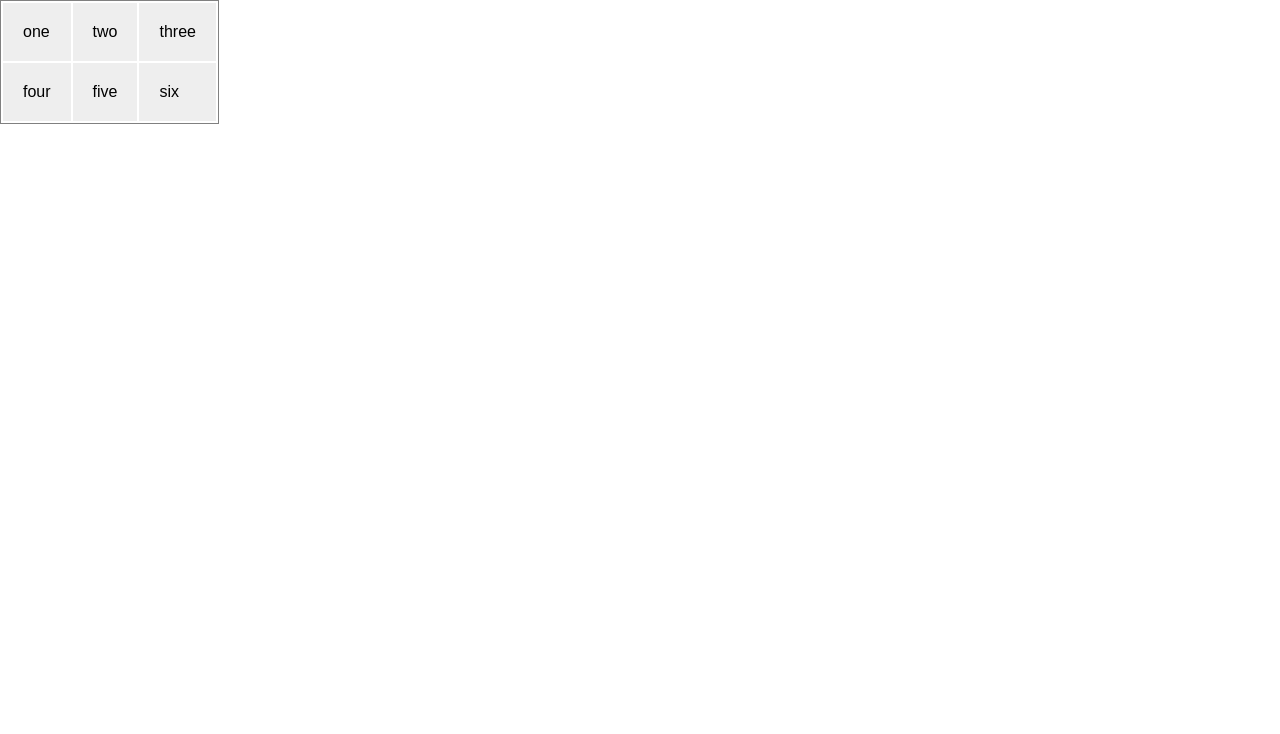
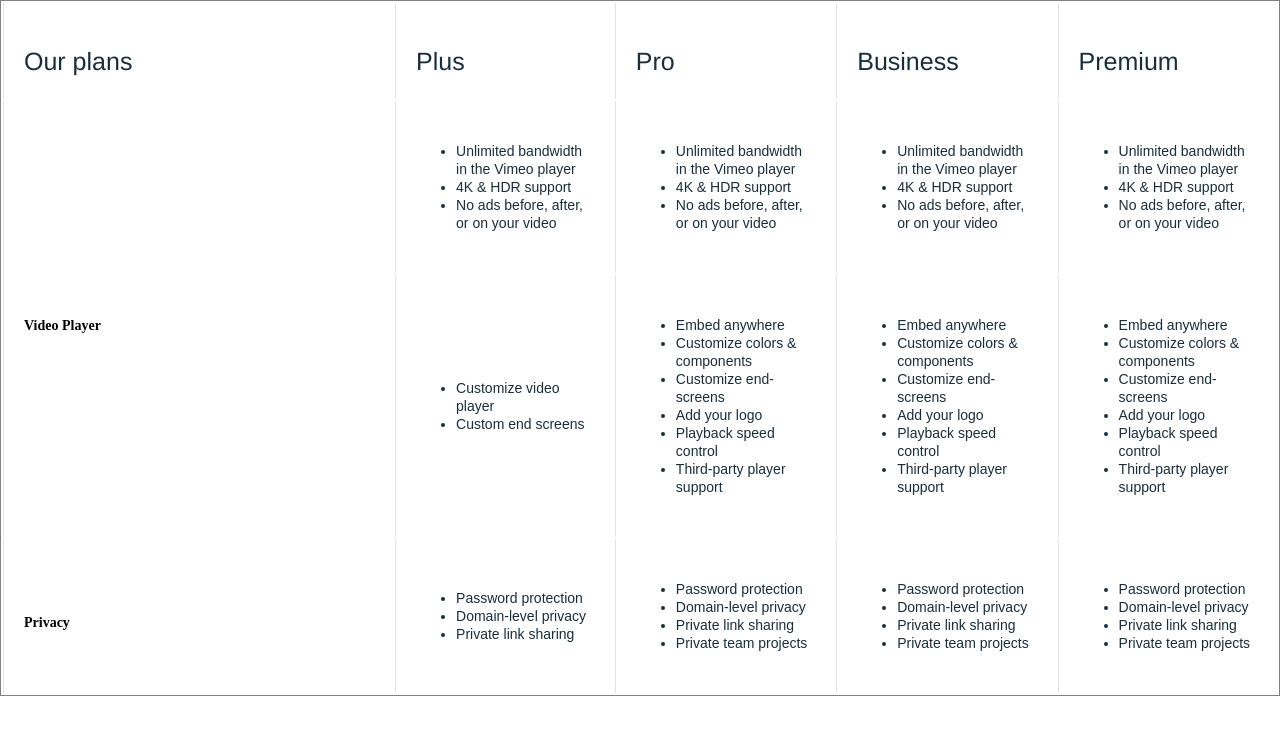
Before and after one commit to eric-smiling/arrangeable-table, a React (Create React App) app in the folder table-app/: page / in a window 1280 px wide. Shown: the top 734 px of the page. Built offline with nearby package versions, Linux system fonts and the light colour scheme.

Commit message:
More table development.

```diff
--- a/table-app/src/table/Cell.jsx
+++ b/table-app/src/components/Cell.jsx
@@ -2,7 +2,9 @@
 import styled from 'styled-components';
 
 const Cell = styled.td`
-  padding: 20px;
+    border-left: 1px solid rgb(223, 227, 229);
+    padding: 25px 20px;
+    width: 190px;
 `;
 
 export default Cell;
--- /dev/null
+++ b/table-app/src/components/HeaderCell.jsx
@@ -0,0 +1,11 @@
+import React from 'react';
+import styled from 'styled-components';
+
+const HeaderCell = styled.th`
+    border-left: 1px solid rgb(223, 227, 229);
+    padding: 25px 20px;
+    width: 400px;
+    text-align: left;
+`;
+
+export default HeaderCell;
--- /dev/null
+++ b/table-app/src/components/Headline.jsx
@@ -0,0 +1,13 @@
+import React from 'react';
+import styled from 'styled-components';
+
+const Headline = styled.h2`
+    color: rgb(26, 46, 58);
+    line-height: 25px;
+    font-size: 25px;
+    font-weight: normal;
+    margin-bottom: 0px;
+    font-family: "Helvetica Neue", Helvetica, Arial, sans-serif;
+`;
+
+export default Headline;
--- /dev/null
+++ b/table-app/src/components/NestedRow.jsx
@@ -0,0 +1,28 @@
+import React from 'react';
+import styled from 'styled-components';
+
+const FirstRow = styled.tr`
+  &:hover,
+  &:hover + tr {
+    background: #eee;
+  }
+`;
+const Row = styled.tr`
+`;
+
+const NestedRow = ({children, isFirst}) => {
+  if (isFirst) {
+    return (
+      <FirstRow>
+        {children}
+      </FirstRow>
+    );
+  }
+  return (
+    <Row>
+      {children}
+    </Row>
+  );
+}
+
+export default NestedRow;
--- /dev/null
+++ b/table-app/src/components/NestedRows.jsx
@@ -0,0 +1,40 @@
+import React from 'react';
+import styled from 'styled-components';
+
+import HeaderCell from './HeaderCell';
+
+const NestedRows = ({children, header}) => {
+
+  const rows = React.Children
+    .toArray(children)
+    .filter(child => child.type.name === 'NestedRow');
+
+  const headerCell = (
+    <HeaderCell
+      rowSpan={rows.length}
+    >
+      {header}
+    </HeaderCell>
+  );
+
+  const firstRow = rows.shift();
+
+  const firstRowWithHeader = React.cloneElement(
+    firstRow,
+    {
+      isFirst:true,
+      ...firstRow.props,
+    },
+    [headerCell].concat(React.Children.toArray(firstRow.props.children))
+  );
+
+  return (
+    <React.Fragment>
+      {firstRowWithHeader}
+      {rows}
+    </React.Fragment>
+  );
+}
+
+
+export default NestedRows;
--- a/table-app/src/table/Row.jsx
+++ b/table-app/src/components/Row.jsx
@@ -2,7 +2,9 @@
 import styled from 'styled-components';
 
 const Row = styled.tr`
-  background: #eee;
+  &:hover {
+    background: #eee;
+  }
 `;
 
 export default Row;
--- /dev/null
+++ b/table-app/src/components/SubHeadline.jsx
@@ -0,0 +1,13 @@
+import React from 'react';
+import styled from 'styled-components';
+
+const SubHeadline = styled.h3`
+    line-height: 24px;
+    font-size: 14px;
+    font-family: HelveticaNeue-Bold;
+    margin-bottom: 0px;
+    font-weight: bold;
+    white-space: nowrap;
+`;
+
+export default SubHeadline;
--- /dev/null
+++ b/table-app/src/components/Table.jsx
@@ -0,0 +1,20 @@
+import React from 'react';
+import styled from 'styled-components';
+
+const Table = styled.table`
+  border: 1px solid gray;
+  width: 100%;
+`;
+
+const TableBody = styled.tbody`
+`;
+
+const TableComponent = ({children}) => (
+  <Table>
+    <TableBody>
+      {children}
+    </TableBody>
+  </Table>
+);
+
+export default TableComponent;
--- /dev/null
+++ b/table-app/src/components/TextList.jsx
@@ -0,0 +1,27 @@
+import React from 'react';
+import styled from 'styled-components';
+
+const List = styled.ul`
+`;
+
+const Item = styled.li`
+    color: rgb(26, 46, 58);
+    font-size: 14px;
+    line-height: 18px;
+`;
+
+const TextList = ({items}) => (
+  <List>
+    {
+      items.map((item, i) => (
+        <Item
+          key={`text-list-${i}`}
+        >
+          {item}
+        </Item>
+      ))
+    }
+  </List>
+);
+
+export default TextList;
--- a/table-app/src/content/Plans.jsx
+++ b/table-app/src/content/Plans.jsx
@@ -1,34 +1,175 @@
 import React from 'react';
 import styled from 'styled-components';
 
-import Table from '../table/Table';
-import Row from '../table/Row';
-import Cell from '../table/Cell';
+// table
+import Table from '../components/Table';
+import Row from '../components/Row';
+import NestedRows from '../components/NestedRows';
+import NestedRow from '../components/NestedRow';
+import Cell from '../components/Cell';
+import HeaderCell from '../components/HeaderCell';
+
+// not table
+import Headline from '../components/Headline';
+import SubHeadline from '../components/SubHeadline';
+import TextList from '../components/TextList';
+
 
 const Plans = (props) => {
 
   return (
     <Table>
       <Row>
+        <HeaderCell>
+          <Headline>Our plans</Headline>
+        </HeaderCell>
         <Cell>
-          one
+          <Headline>Plus</Headline>
         </Cell>
         <Cell>
-          two
+          <Headline>Pro</Headline>
         </Cell>
         <Cell>
-          three
+          <Headline>Business</Headline>
+        </Cell>
+        <Cell>
+          <Headline>Premium</Headline>
         </Cell>
       </Row>
+
+      <NestedRows
+        header={
+          <SubHeadline>Video Player</SubHeadline>
+        }
+      >
+        <NestedRow>
+          <Cell>
+            <TextList
+              items={[
+                'Unlimited bandwidth in the Vimeo player',
+                '4K & HDR support',
+                'No ads before, after, or on your video',
+              ]}
+            />
+          </Cell>
+          <Cell>
+            <TextList
+              items={[
+                'Unlimited bandwidth in the Vimeo player',
+                '4K & HDR support',
+                'No ads before, after, or on your video',
+              ]}
+            />
+          </Cell>
+          <Cell>
+            <TextList
+              items={[
+                'Unlimited bandwidth in the Vimeo player',
+                '4K & HDR support',
+                'No ads before, after, or on your video',
+              ]}
+            />
+          </Cell>
+          <Cell>
+            <TextList
+              items={[
+                'Unlimited bandwidth in the Vimeo player',
+                '4K & HDR support',
+                'No ads before, after, or on your video',
+              ]}
+            />
+          </Cell>
+        </NestedRow>
+        <NestedRow>
+          <Cell>
+            <TextList
+              items={[
+                'Customize video player',
+                'Custom end screens',
+              ]}
+            />
+          </Cell>
+          <Cell>
+            <TextList
+              items={[
+                'Embed anywhere',
+                'Customize colors & components',
+                'Customize end-screens',
+                'Add your logo',
+                'Playback speed control',
+                'Third-party player support',
+              ]}
+            />
+          </Cell>
+          <Cell>
+            <TextList
+              items={[
+                'Embed anywhere',
+                'Customize colors & components',
+                'Customize end-screens',
+                'Add your logo',
+                'Playback speed control',
+                'Third-party player support',
+              ]}
+            />
+          </Cell>
+          <Cell>
+            <TextList
+              items={[
+                'Embed anywhere',
+                'Customize colors & components',
+                'Customize end-screens',
+                'Add your logo',
+                'Playback speed control',
+                'Third-party player support',
+              ]}
+            />
+          </Cell>
+        </NestedRow>
+      </NestedRows>
+
       <Row>
+        <HeaderCell>
+          <SubHeadline>Privacy</SubHeadline>
+        </HeaderCell>
         <Cell>
-          four
+          <TextList
+            items={[
+              'Password protection',
+              'Domain-level privacy',
+              'Private link sharing',
+            ]}
+          />
         </Cell>
         <Cell>
-          five
+          <TextList
+            items={[
+              'Password protection',
+              'Domain-level privacy',
+              'Private link sharing',
+              'Private team projects',
+            ]}
+          />
         </Cell>
         <Cell>
-          six
+          <TextList
+            items={[
+              'Password protection',
+              'Domain-level privacy',
+              'Private link sharing',
+              'Private team projects',
+            ]}
+          />
+        </Cell>
+        <Cell>
+          <TextList
+            items={[
+              'Password protection',
+              'Domain-level privacy',
+              'Private link sharing',
+              'Private team projects',
+            ]}
+          />
         </Cell>
       </Row>
     </Table>
--- a/table-app/src/table/Table.jsx
+++ /dev/null
@@ -1,8 +0,0 @@
-import React from 'react';
-import styled from 'styled-components';
-
-const Table = styled.table`
-  border: 1px solid gray;
-`;
-
-export default Table;
```
